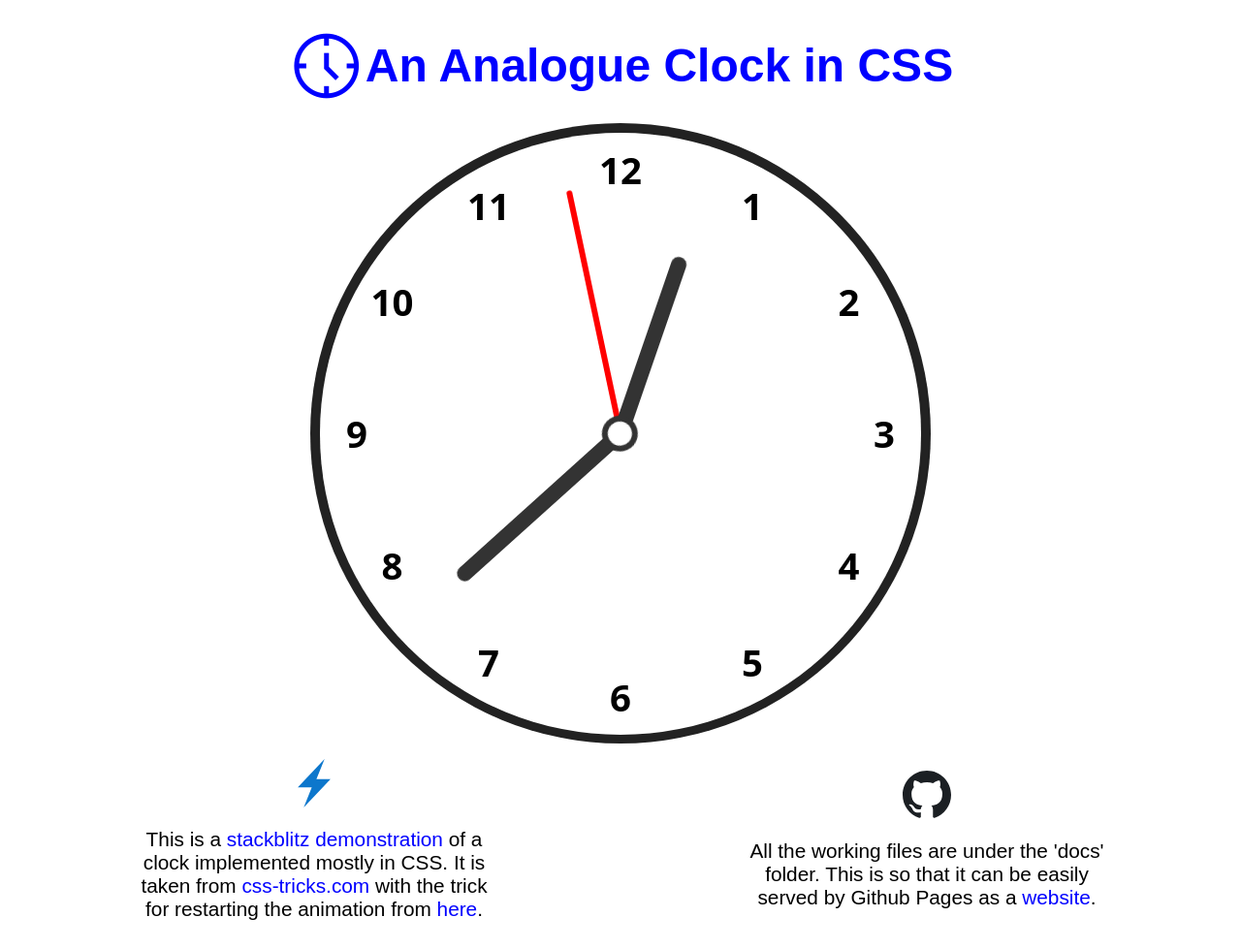
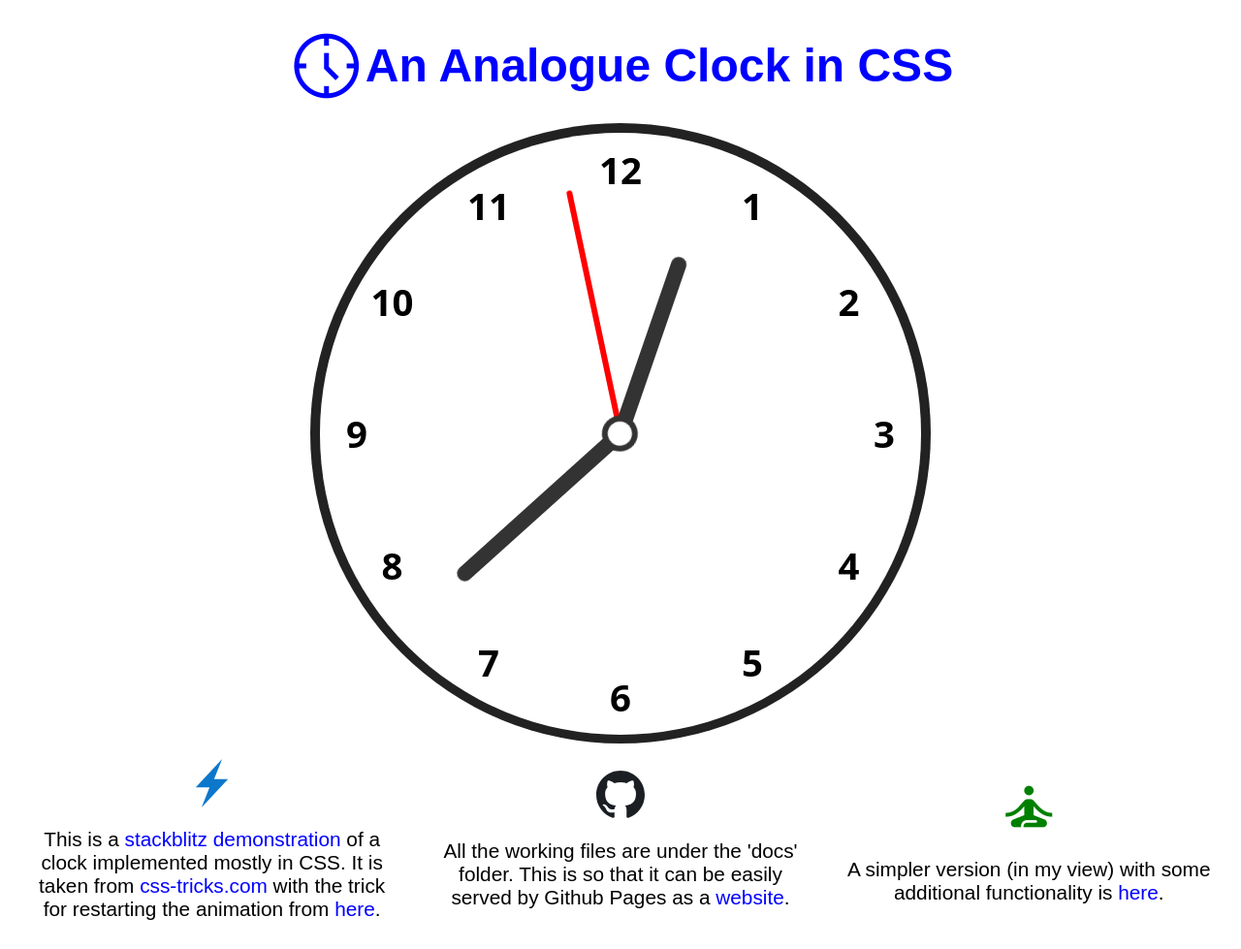
Before and after one commit to davidgma/css-clock-demo, a website built with Vite: page docs/index.html in a window 1280 px wide. Shown: the whole page at 97% size. Built offline with nearby package versions, Linux system fonts and the light colour scheme.

Commit message:
4 files modified

```diff
--- a/docs/index.html
+++ b/docs/index.html
@@ -70,6 +70,15 @@
           <a href="https://davidgma.github.io/css-clock-demo/">website</a>.
         </p>
       </div>
+      <div class="feature">
+        <span class="material-symbols-outlined" id="improved">
+        self_improvement
+        </span>
+        <p>
+          A simpler version (in my view) with some additional functionality is
+          <a href="https://davidgma.github.io/css-clock/">here</a>.
+        </p>
+      </div>
     </section>
 
   </body>
--- a/docs/index.scss
+++ b/docs/index.scss
@@ -63,6 +63,11 @@ body {
 
 .icons {
   height: 50px;
+}
+
+#improved {
+  font-size: 4rem;
+  color: green;
 }
 
 
```
Also changed, not shown: docs/styles/styles.css, 1 other file.
